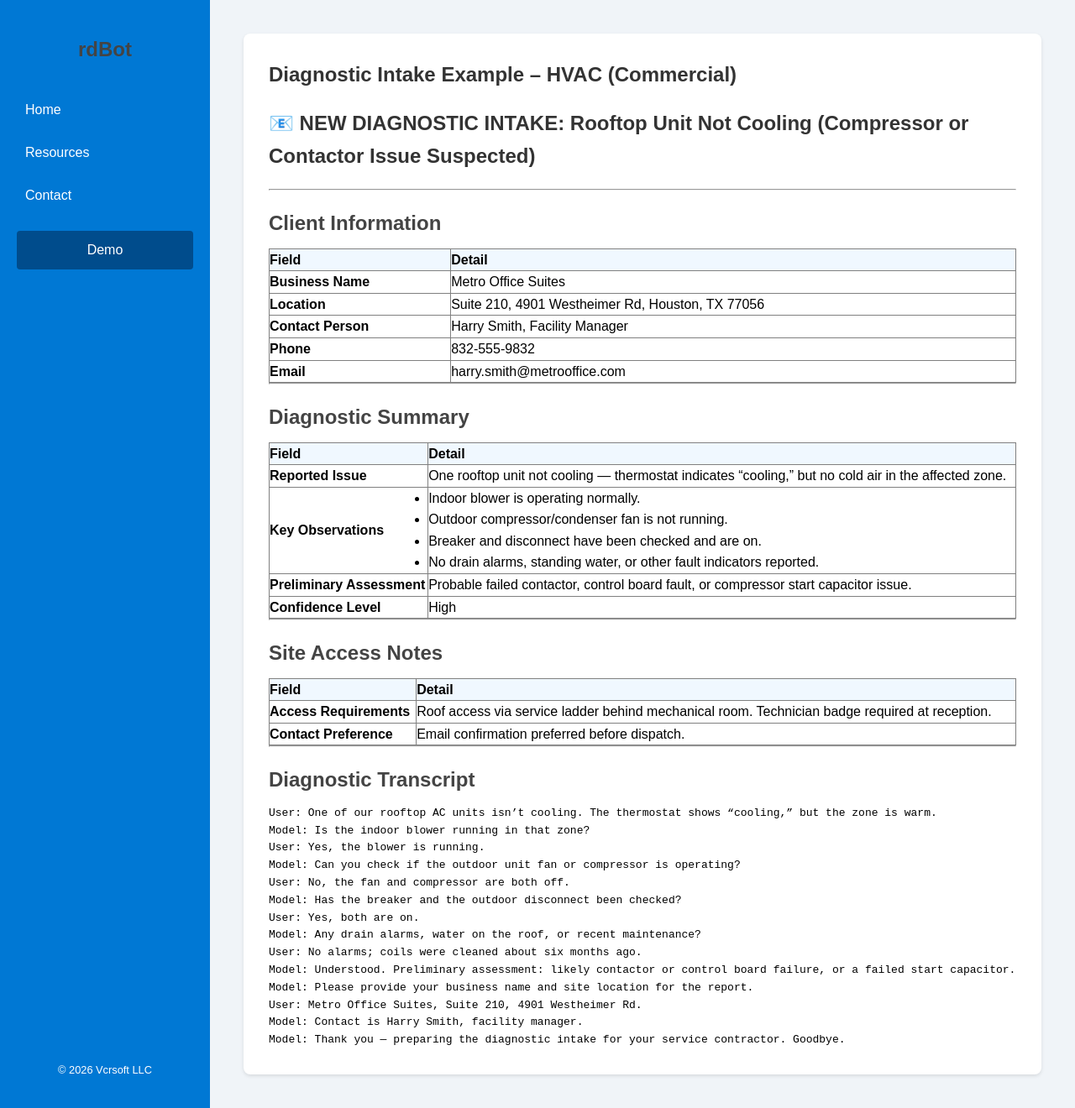
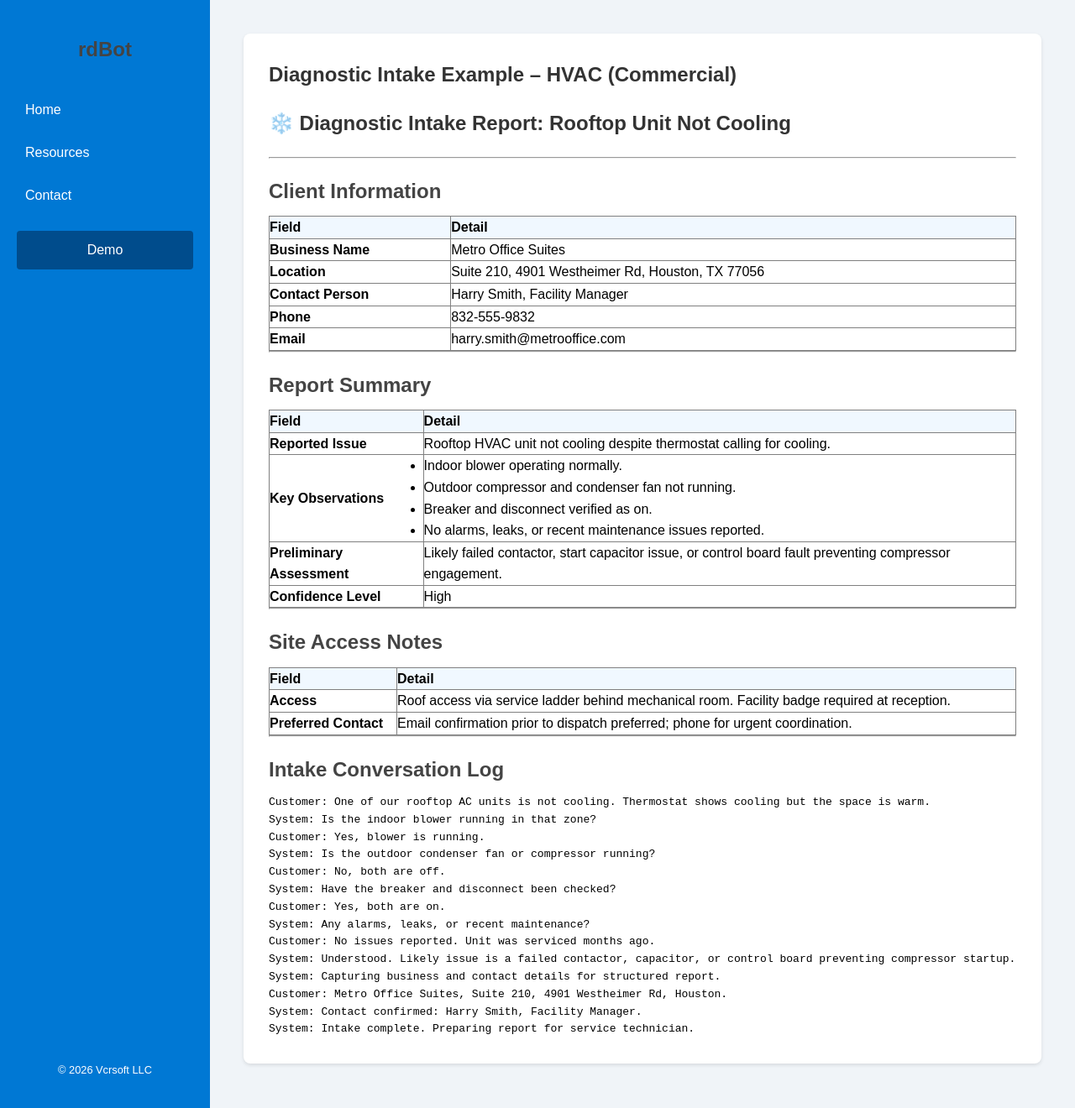
Before and after one commit to vcrsoft/vcrsoft.github.io, a Jekyll site: the page built from _resources/examples/hvac.md, in a window 1280 px wide and 1320 px high. Shown: the whole window at 84% size. Built offline with Jekyll 4.4.1, drawn with Linux system fonts in a browser that asks for light colours.

Commit message:
Revise HVAC diagnostic intake example for clarity
Updated the HVAC diagnostic intake example for clarity and detail, including changes to the report summary and intake conversation log.

```diff
--- a/_resources/examples/hvac.md
+++ b/_resources/examples/hvac.md
@@ -1,11 +1,11 @@
 ---
 layout: resource
 title: "Diagnostic Intake Example – HVAC (Commercial)"
-excerpt: "AI-generated diagnostic intake example for a rooftop unit not cooling in an office suite — showing structured intake, assessment, and transcript."
+excerpt: "Example of a structured diagnostic intake report for a commercial rooftop HVAC unit not cooling, showing pre-dispatch information captured from customer intake."
 nav_exclude: true
 ---
 
-# 📧 NEW DIAGNOSTIC INTAKE: Rooftop Unit Not Cooling (Compressor or Contactor Issue Suspected)
+# ❄️ Diagnostic Intake Report: Rooftop Unit Not Cooling
 
 ---
 
@@ -25,23 +25,23 @@ nav_exclude: true
 
 ---
 
-## Diagnostic Summary
+## Report Summary
 
 <table border="1" cellpadding="8" cellspacing="0" style="border-collapse: collapse; width: 100%;">
   <tr style="background-color: #f0f8ff;">
     <th style="text-align: left;">Field</th>
     <th style="text-align: left;">Detail</th>
   </tr>
-  <tr><td><strong>Reported Issue</strong></td><td>One rooftop unit not cooling — thermostat indicates “cooling,” but no cold air in the affected zone.</td></tr>
+  <tr><td><strong>Reported Issue</strong></td><td>Rooftop HVAC unit not cooling despite thermostat calling for cooling.</td></tr>
   <tr><td><strong>Key Observations</strong></td><td>
     <ul>
-      <li>Indoor blower is operating normally.</li>
-      <li>Outdoor compressor/condenser fan is not running.</li>
-      <li>Breaker and disconnect have been checked and are on.</li>
-      <li>No drain alarms, standing water, or other fault indicators reported.</li>
+      <li>Indoor blower operating normally.</li>
+      <li>Outdoor compressor and condenser fan not running.</li>
+      <li>Breaker and disconnect verified as on.</li>
+      <li>No alarms, leaks, or recent maintenance issues reported.</li>
     </ul>
   </td></tr>
-  <tr><td><strong>Preliminary Assessment</strong></td><td>Probable failed contactor, control board fault, or compressor start capacitor issue.</td></tr>
+  <tr><td><strong>Preliminary Assessment</strong></td><td>Likely failed contactor, start capacitor issue, or control board fault preventing compressor engagement.</td></tr>
   <tr><td><strong>Confidence Level</strong></td><td>High</td></tr>
 </table>
 
@@ -54,26 +54,27 @@ nav_exclude: true
     <th style="text-align: left;">Field</th>
     <th style="text-align: left;">Detail</th>
   </tr>
-  <tr><td><strong>Access Requirements</strong></td><td>Roof access via service ladder behind mechanical room. Technician badge required at reception.</td></tr>
-  <tr><td><strong>Contact Preference</strong></td><td>Email confirmation preferred before dispatch.</td></tr>
+  <tr><td><strong>Access</strong></td><td>Roof access via service ladder behind mechanical room. Facility badge required at reception.</td></tr>
+  <tr><td><strong>Preferred Contact</strong></td><td>Email confirmation prior to dispatch preferred; phone for urgent coordination.</td></tr>
 </table>
 
 ---
 
-## Diagnostic Transcript
+## Intake Conversation Log
+
 <pre>
-User: One of our rooftop AC units isn’t cooling. The thermostat shows “cooling,” but the zone is warm.
-Model: Is the indoor blower running in that zone?
-User: Yes, the blower is running.
-Model: Can you check if the outdoor unit fan or compressor is operating?
-User: No, the fan and compressor are both off.
-Model: Has the breaker and the outdoor disconnect been checked?
-User: Yes, both are on.
-Model: Any drain alarms, water on the roof, or recent maintenance?
-User: No alarms; coils were cleaned about six months ago.
-Model: Understood. Preliminary assessment: likely contactor or control board failure, or a failed start capacitor.
-Model: Please provide your business name and site location for the report.
-User: Metro Office Suites, Suite 210, 4901 Westheimer Rd.
-Model: Contact is Harry Smith, facility manager.
-Model: Thank you — preparing the diagnostic intake for your service contractor. Goodbye.
+Customer: One of our rooftop AC units is not cooling. Thermostat shows cooling but the space is warm.
+System: Is the indoor blower running in that zone?
+Customer: Yes, blower is running.
+System: Is the outdoor condenser fan or compressor running?
+Customer: No, both are off.
+System: Have the breaker and disconnect been checked?
+Customer: Yes, both are on.
+System: Any alarms, leaks, or recent maintenance?
+Customer: No issues reported. Unit was serviced months ago.
+System: Understood. Likely issue is a failed contactor, capacitor, or control board preventing compressor startup.
+System: Capturing business and contact details for structured report.
+Customer: Metro Office Suites, Suite 210, 4901 Westheimer Rd, Houston.
+System: Contact confirmed: Harry Smith, Facility Manager.
+System: Intake complete. Preparing report for service technician.
 </pre>
```
